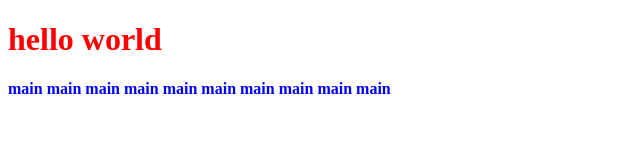
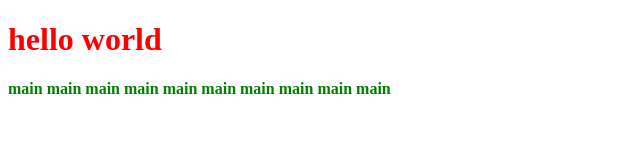
Before and after one commit to sharath-io/demo-repo-2, a plain HTML site: page index.html in a window 1280 px wide. Shown: the whole page, without its empty margins (0-640 px from the left). Drawn offline with Linux system fonts and the light colour scheme.

Commit message:
updated css in branch 1 main

```diff
--- /dev/null
+++ b/css/variables.css
@@ -0,0 +1,4 @@
+:root{
+    --primary-color: red;
+    --secondary-color: green;
+}
--- a/styles.css
+++ b/styles.css
@@ -1,7 +1,4 @@
-:root{
-    --primary-color: red;
-    --secondary-color: blue;
-}
+@import url("css/variables.css");
 
 h1{
     color: var(--primary-color);
```
